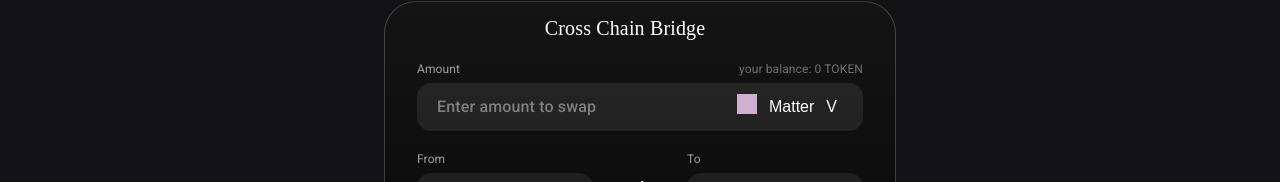
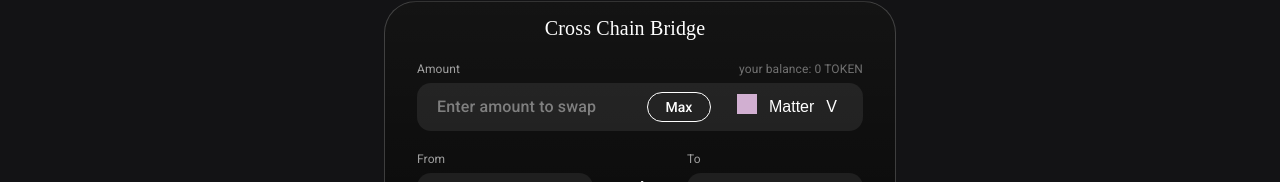
Before and after one commit to chainswap/info, a React (Create React App) app: page /#/swap in a window 1280 px wide. Shown: the part 173-355 px from the top of the page. Built offline with nearby package versions, Linux system fonts and the light colour scheme.

Commit message:
add max button

```diff
--- a/src/components/Button/OutlineButton.tsx
+++ b/src/components/Button/OutlineButton.tsx
@@ -6,6 +6,7 @@ interface Props {
   primary?: boolean
   children: React.ReactNode
   width?: string
+  height?: string
   size?: 'small' | 'large'
   disabled?: boolean
 }
@@ -15,7 +16,7 @@ const useStyles = makeStyles({
     width: (props: Props) => (props.width ? props.width : '100%'),
     border: (props: Props) => (props.primary ? 'solid 1px #9867FF' : 'solid 1px #fff'),
     fontSize: (props: Props) => (props.size === 'large' ? '16px' : '14px'),
-    height: (props: Props) => (props.size === 'large' ? 48 : 30),
+    height: (props: Props) => (props.height ? props.height : '48px'),
     color: (props: Props) => (props.primary ? '#9867FF' : '#fff'),
     padding: '14px 24px',
     textAlign: 'center',
--- a/src/components/CurrencyInputPanel/CurrencyInputPanel.tsx
+++ b/src/components/CurrencyInputPanel/CurrencyInputPanel.tsx
@@ -4,6 +4,7 @@ import { Box } from '@material-ui/core'
 import DummyLogo from '../../assets/images/dummy_logo.png'
 import CurrencySearchModal from '../SearchModal/CurrencySearchModal'
 import Input, { StyledInputLabel } from '../Input/Input'
+import OutlineButton from '../Button/OutlineButton'
 
 interface Currency {
   logo: string
@@ -94,6 +95,11 @@ export default function CurrencyInputPanel(props: Props) {
             onChange={props.onChange}
             type={'number'}
           />
+          <Box marginRight="20px">
+            <OutlineButton width="64px" height="28px">
+              Max
+            </OutlineButton>
+          </Box>
           <CurrencySelect
             onClick={() => {
               setModalOpen(true)
--- a/src/pages/Swap/Swap.tsx
+++ b/src/pages/Swap/Swap.tsx
@@ -136,9 +136,11 @@ export default function Swap() {
         )}
 
         {!account && (
-          <Button size="large" onClick={toggleWalletModal}>
-            Connect Wallet
-          </Button>
+          <Box padding="27px 32px 31px">
+            <Button size="large" onClick={toggleWalletModal}>
+              Connect Wallet
+            </Button>
+          </Box>
         )}
       </AppBody>
       <WalletModal />
```
